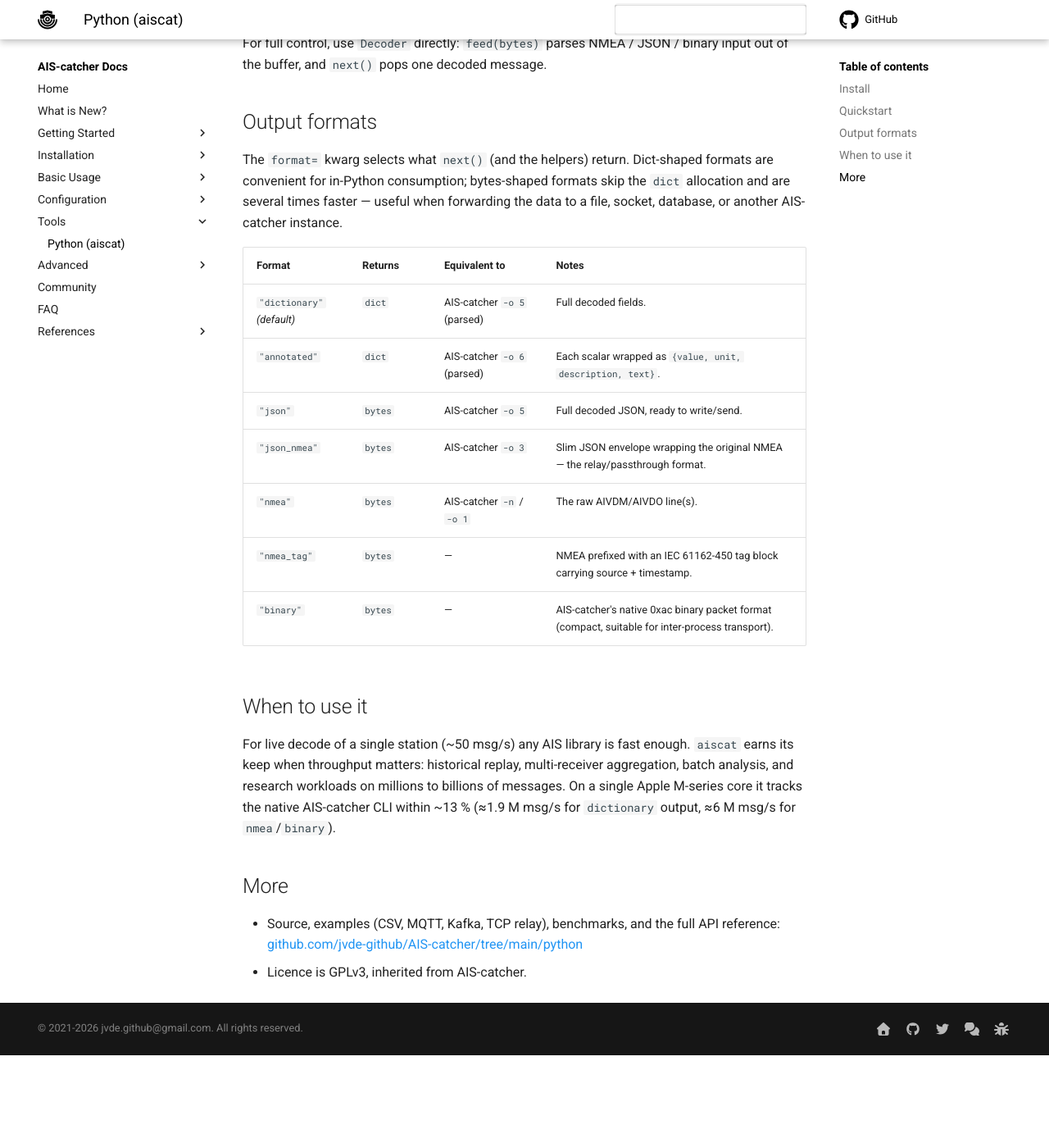
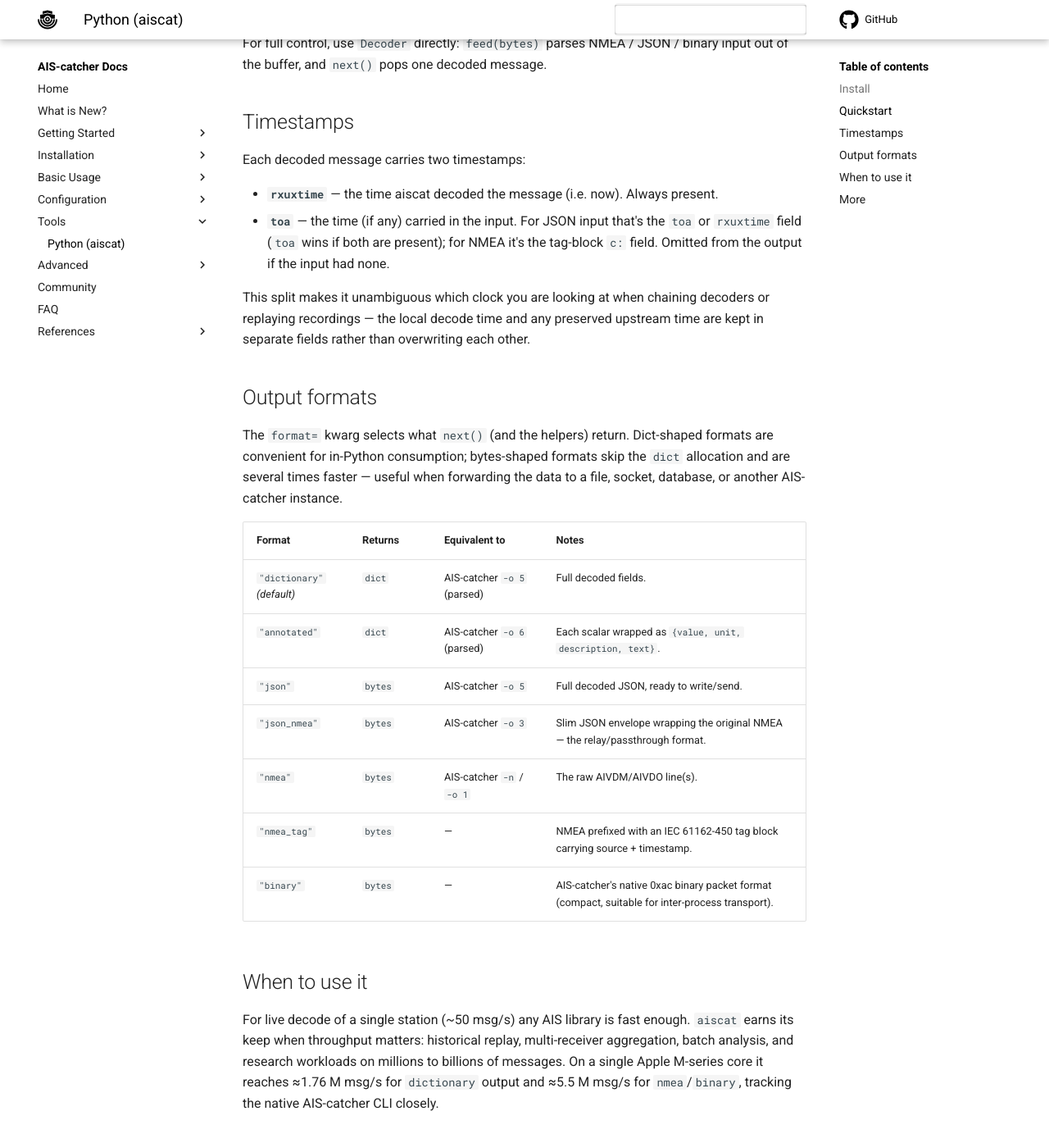
Before and after one commit to jvde-github/AIS-catcher-docs, an MkDocs documentation site: the page built from docs/tools/python.md, in a window 1280 px wide and 1400 px high, scrolled down 1016 px. Shown: the top 1394 px of the window at 82% size. Built offline with MkDocs 1.6.1 and Material for MkDocs 9.7.7, drawn with Linux system fonts in a browser that asks for light colours; comment, search, counter and statistics services are not loaded; before the commit the page ends 2303 px from its top, so only the background shows below that.

Commit message:
Reflect rxuxtime/toa split and drop deprecated 'stamp' setting

```diff
--- a/docs/tools/python.md
+++ b/docs/tools/python.md
@@ -37,6 +37,15 @@ for msg in aiscat.from_tcp("ais.example.com", 4001):
 
 For full control, use `Decoder` directly: `feed(bytes)` parses NMEA / JSON / binary input out of the buffer, and `next()` pops one decoded message.
 
+## Timestamps
+
+Each decoded message carries two timestamps:
+
+- **`rxuxtime`** — the time aiscat decoded the message (i.e. now). Always present.
+- **`toa`** — the time (if any) carried in the input. For JSON input that's the `toa` or `rxuxtime` field (`toa` wins if both are present); for NMEA it's the tag-block `c:` field. Omitted from the output if the input had none.
+
+This split makes it unambiguous which clock you are looking at when chaining decoders or replaying recordings — the local decode time and any preserved upstream time are kept in separate fields rather than overwriting each other.
+
 ## Output formats
 
 The `format=` kwarg selects what `next()` (and the helpers) return. Dict-shaped formats are convenient for in-Python consumption; bytes-shaped formats skip the `dict` allocation and are several times faster — useful when forwarding the data to a file, socket, database, or another AIS-catcher instance.
@@ -53,7 +62,7 @@ The `format=` kwarg selects what `next()` (and the helpers) return. Dict-shaped
 
 ## When to use it
 
-For live decode of a single station (~50 msg/s) any AIS library is fast enough. `aiscat` earns its keep when throughput matters: historical replay, multi-receiver aggregation, batch analysis, and research workloads on millions to billions of messages. On a single Apple M-series core it tracks the native AIS-catcher CLI within ~13 % (≈1.9 M msg/s for `dictionary` output, ≈6 M msg/s for `nmea`/`binary`).
+For live decode of a single station (~50 msg/s) any AIS library is fast enough. `aiscat` earns its keep when throughput matters: historical replay, multi-receiver aggregation, batch analysis, and research workloads on millions to billions of messages. On a single Apple M-series core it reaches ≈1.76 M msg/s for `dictionary` output and ≈5.5 M msg/s for `nmea`/`binary`, tracking the native AIS-catcher CLI closely.
 
 ## More
 
```
Also changed, not shown: docs/configuration/model.md (+0 -1 lines), docs/references/JSON-decoding.md (+3 -3 lines), docs/what-is-new.md (+1 -1 lines).
